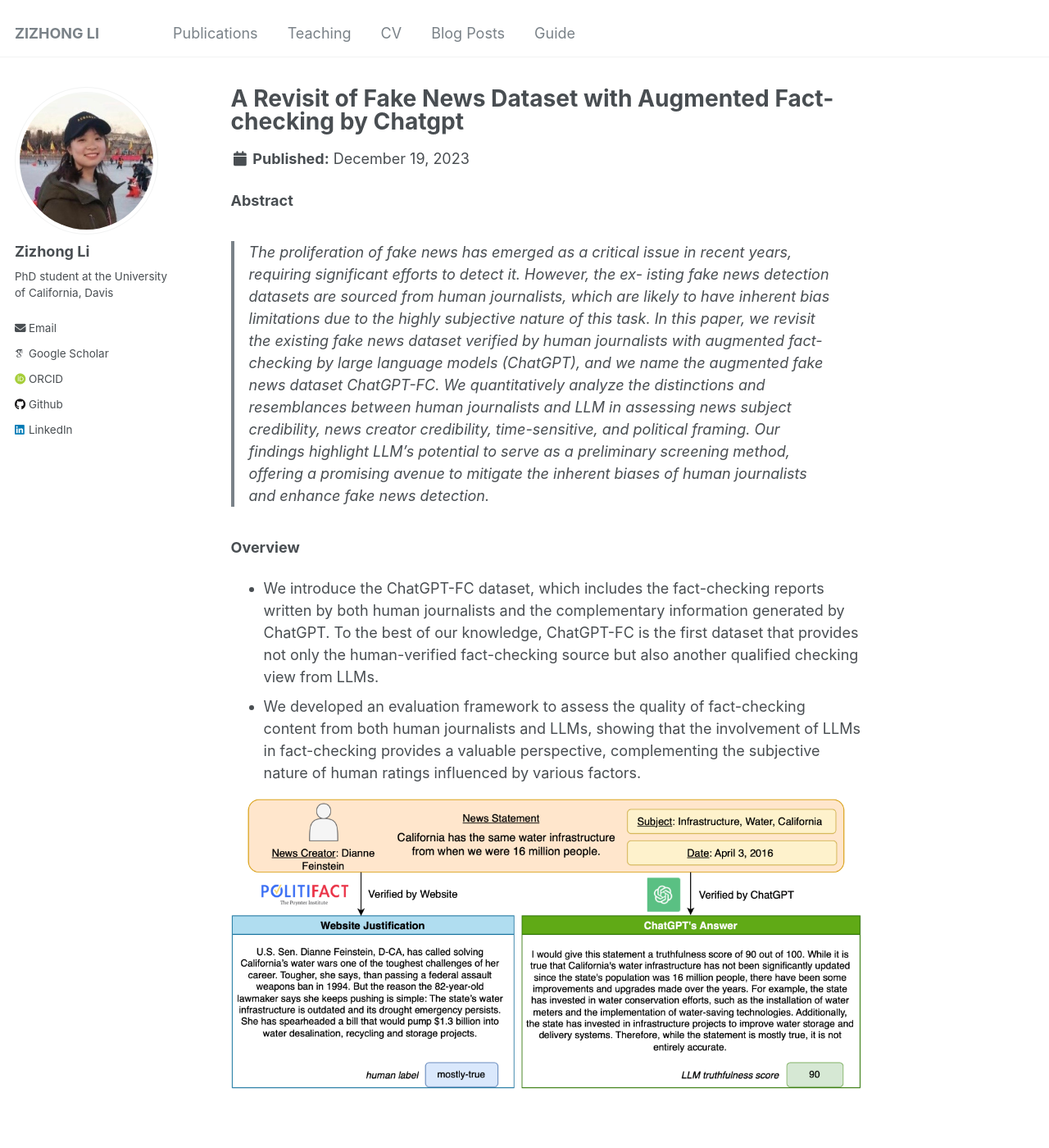
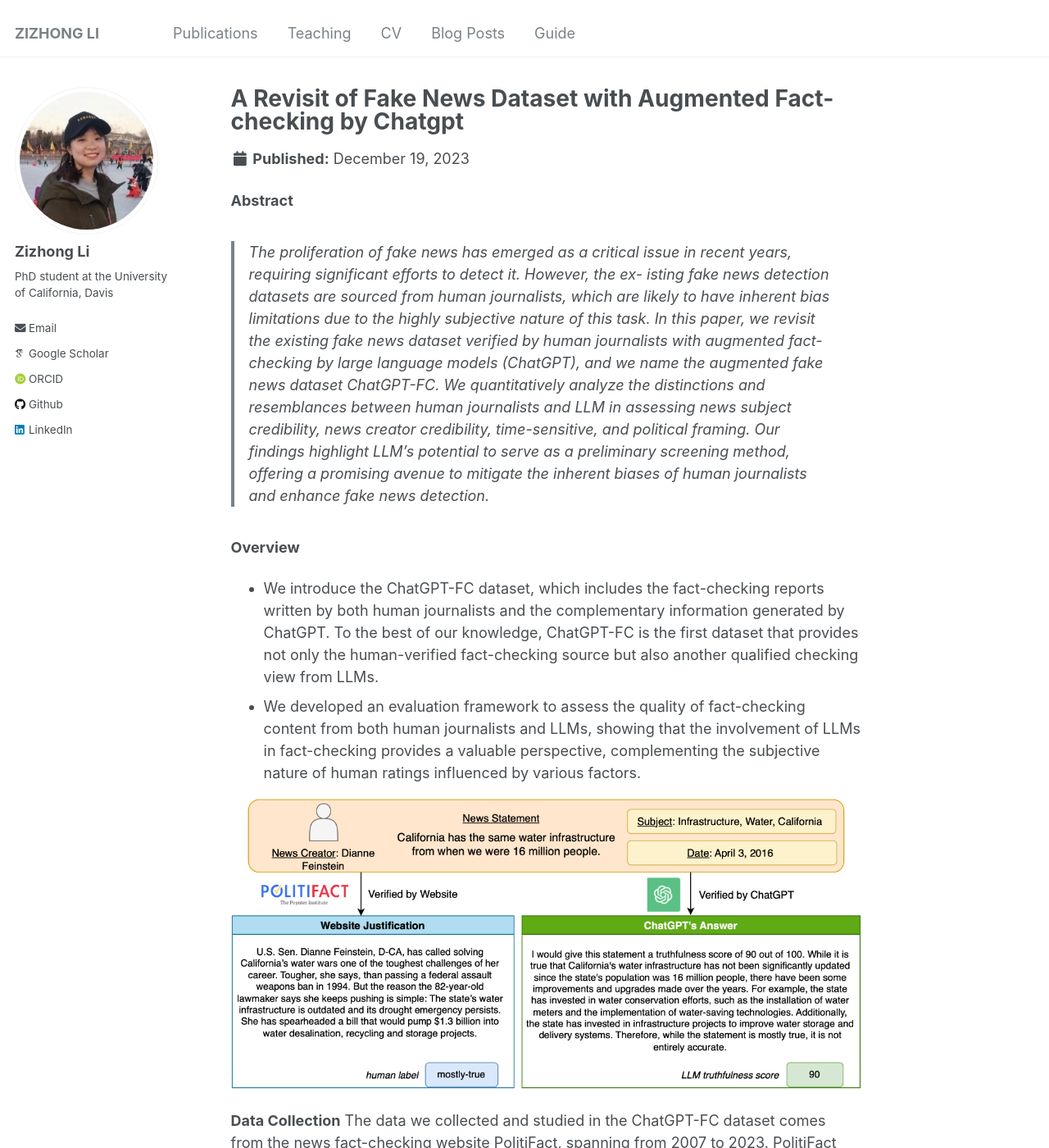
Before and after one commit to lizizhong/lizizhong.github.io, a Jekyll site: the page built from _publications/2023-12-19-paper-chatgpt-fc-number-1.md, in a window 1280 px wide and 1400 px high. Shown: the whole window at 82% size. Built offline with Jekyll 4.4.1, drawn with Linux system fonts in a browser that asks for light colours; some web fonts are replaced; part of the change alters nothing that is shown; some of the changed text lies outside the part shown.

Commit message:
Update 2023-12-19-paper-chatgpt-fc-number-1.md

```diff
--- a/_publications/2023-12-19-paper-chatgpt-fc-number-1.md
+++ b/_publications/2023-12-19-paper-chatgpt-fc-number-1.md
@@ -10,7 +10,7 @@ paperurl: 'https://arxiv.org/abs/2312.11870'
 
 **Abstract**
 
-> The proliferation of fake news has emerged as a critical issue in recent years, requiring significant efforts to detect it. However, the ex- isting fake news detection datasets are sourced from human journalists, which are likely to have inherent bias limitations due to the highly subjective nature of this task. In this paper, we revisit the existing fake news dataset verified by human journalists with augmented fact- checking by large language models (ChatGPT), and we name the augmented fake news dataset ChatGPT-FC. We quantitatively analyze the distinctions and resemblances between human journalists and LLM in assessing news subject credibility, news creator credibility, time-sensitive, and political framing. Our findings highlight LLM’s potential to serve as a preliminary screening method, offering a promising avenue to mitigate the inherent biases of human journalists and enhance fake news detection.
+> The proliferation of fake news has emerged as a critical issue in recent years, requiring significant efforts to detect it. However, the ex- isting fake news detection datasets are sourced from human journalists, which are likely to have inherent bias limitations due to the highly subjective nature of this task. In this paper, we revisit the existing fake news dataset verified by human journalists with augmented fact-checking by large language models (ChatGPT), and we name the augmented fake news dataset ChatGPT-FC. We quantitatively analyze the distinctions and resemblances between human journalists and LLM in assessing news subject credibility, news creator credibility, time-sensitive, and political framing. Our findings highlight LLM’s potential to serve as a preliminary screening method, offering a promising avenue to mitigate the inherent biases of human journalists and enhance fake news detection.
 
 **Overview**
 - We introduce the ChatGPT-FC dataset, which includes the fact-checking reports written by both human journalists and the complementary information generated by ChatGPT. To the best of our knowledge, ChatGPT-FC is the first dataset that provides not only the human-verified fact-checking source but also another qualified checking view from LLMs.
@@ -18,3 +18,8 @@ paperurl: 'https://arxiv.org/abs/2312.11870'
 <br>
 
 ![An Example of ChatGPT-FC Dataset.](../images/ChatGPT_FC_fig2_new_version.png "A Data Instance from ChatGPT-FC Dataset.")
+
+**Data Collection**
+The data we collected and studied in the ChatGPT-FC dataset comes from the news fact-checking website PolitiFact, spanning from 2007 to 2023. PolitiFact was founded in 2007 as an election-year project of the Tampa Bay Times, where journalists fact-check influential statements made by politi- cians or on social media. We crawled a total number of 22,337 news statements from 4,636 creators across 23 affiliations in the ChatGPT-FC dataset. Each fact-checking report provides a clear fact-checking label selected from the pre-defined 6-level label set ({True, Mostly True, Half True, Barely True, False, Pants on Fire}), where True represents the completely accurate statements and Pants on Fire represents the completely false statements based on the news authenticity. Among all the statements checked by journalists, there are 7,016 true statements, and 15,321 fake statements3.
+
+On the other side, to utilize the ChatGPT API (text-davinci-003) for fact-checking the crawled news statements, we create a fact-checking prompt that includes the raw statement and fact-checking instructions. This query prompt will guide ChatGPT to generate truthfulness scores and supporting evidence, enabling us to evaluate the quality of ChatGPT’s generated text in terms of its semantic content and fact-checking score.
```
